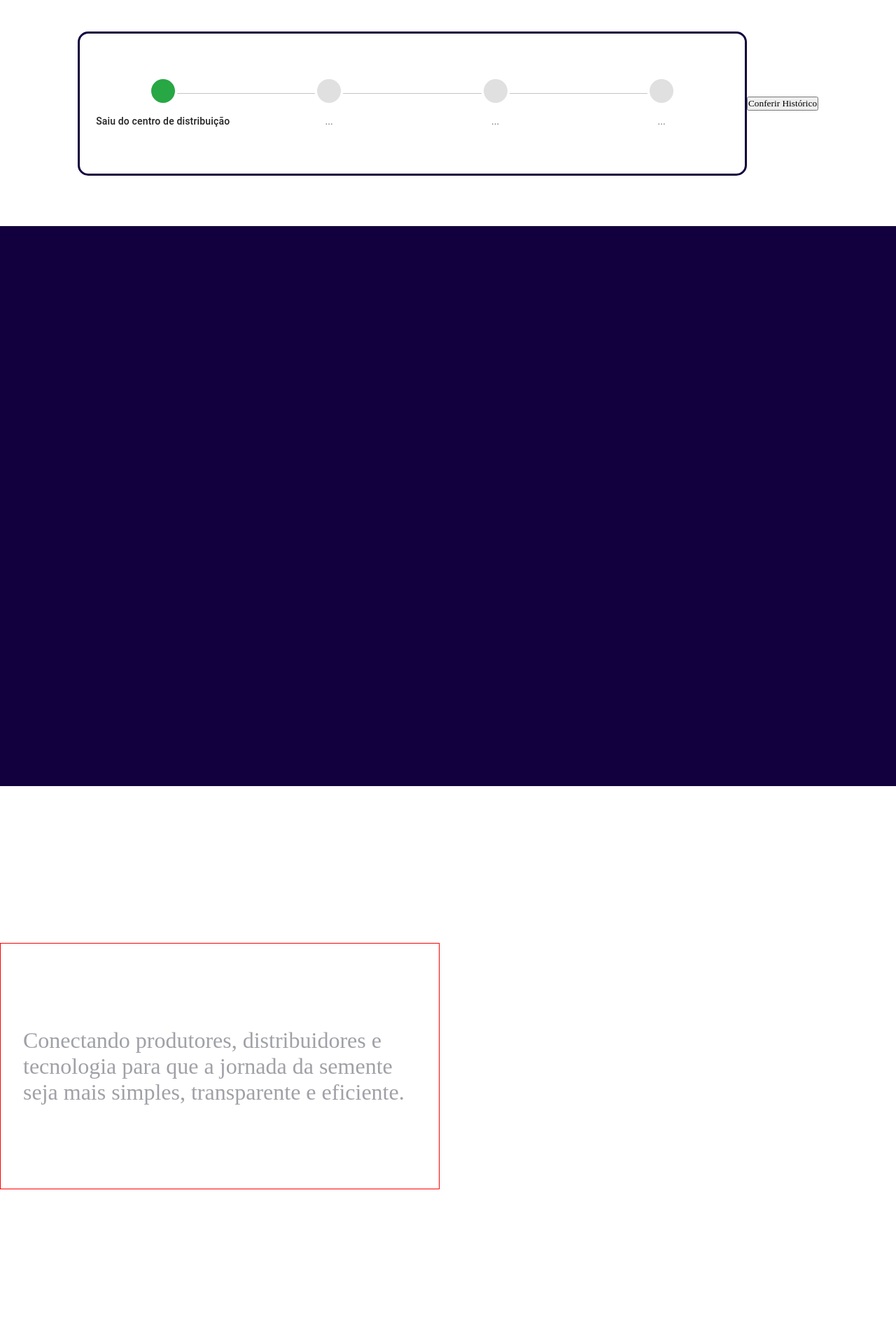
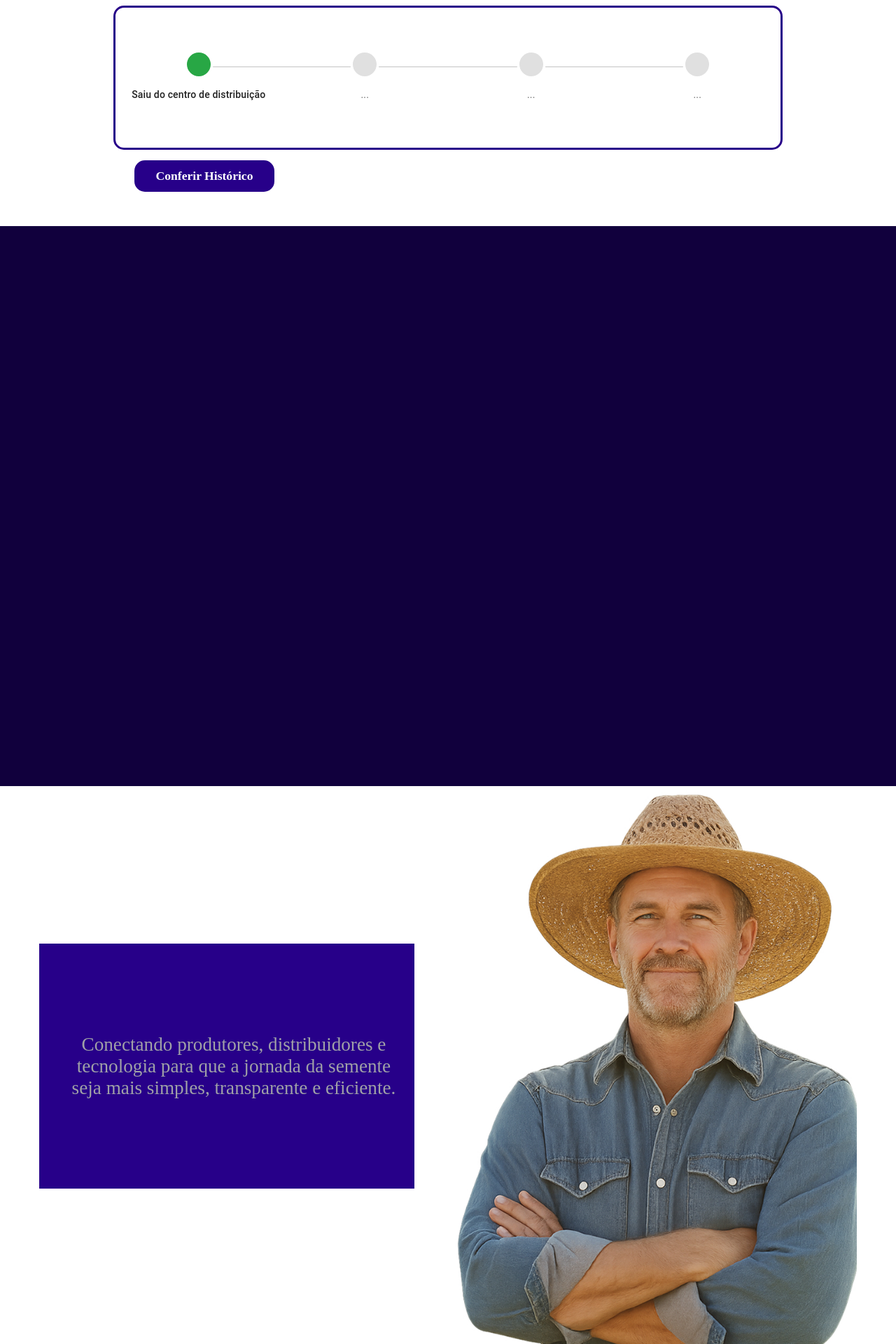
Before and after one commit to lucassantDev/agrosense-scripts, a React (Vite) app in the folder agrosense/: page /Agricultor/FirstPage/UserPage in a window 1280 px wide. Shown: the part 260-2180 px from the top of the page at 70% size. Built offline with nearby package versions, Linux system fonts and the light colour scheme; some icons are missing.

Commit message:
style: novas linhas de estilizacao

```diff
--- a/agrosense/src/pages/Agricultor/FirstPage/UserPage.css
+++ b/agrosense/src/pages/Agricultor/FirstPage/UserPage.css
@@ -10,7 +10,9 @@
     display: flex;
     align-items: center;
     justify-content: center;
+    flex-direction: column;
 }
+
 
 .div-stepper{
     width: 80%;
@@ -21,9 +23,35 @@
     align-items: center;
     justify-content: center;
 
-    border: 3px solid var(--color03);
+    border: 3px solid var(--color02);
     border-radius: 15px;
 }
+
+.button-requests{
+    width: 100%;
+    height: 75px;
+
+    display: flex;
+    align-items: center;
+}
+
+.button-requests button{
+    width: 200px;
+    height: 45px;
+
+    background-color: var(--color02);
+    color: #ffffff;
+    border: none;
+    border-radius: 15px;
+
+    font-family: var(--SecondFont);
+    font-size: 1.1rem;
+    font-weight: 600;
+
+    margin: 0 0 0 15%;
+    cursor: pointer;
+}
+
 
 .requests-user{
     width: 100%;
@@ -38,18 +66,29 @@
 
     display: flex;
     align-items: center;
+    justify-content: space-evenly;
 }
 
 .message{
-    border: 1px solid red;
-    width: 47%;
+    width: 40%;
+    max-width: 600px;
     padding-inline: 12px;
     height: 350px;
 
-    font-size: 2rem;
-    text-align: left;
+    background-color: var(--color02);
+    color: #ffffff;
+    font-size: 1.7rem;
+    text-align: center;
 
     display: flex;
     align-items: center;
     justify-content: center;
 }
+
+.div-img-agricultor{
+    height: 100%;
+    width: 45%;
+
+    background-image: url(../../../assets/image/agricultor.jpg);
+    background-size: cover;
+}
```
